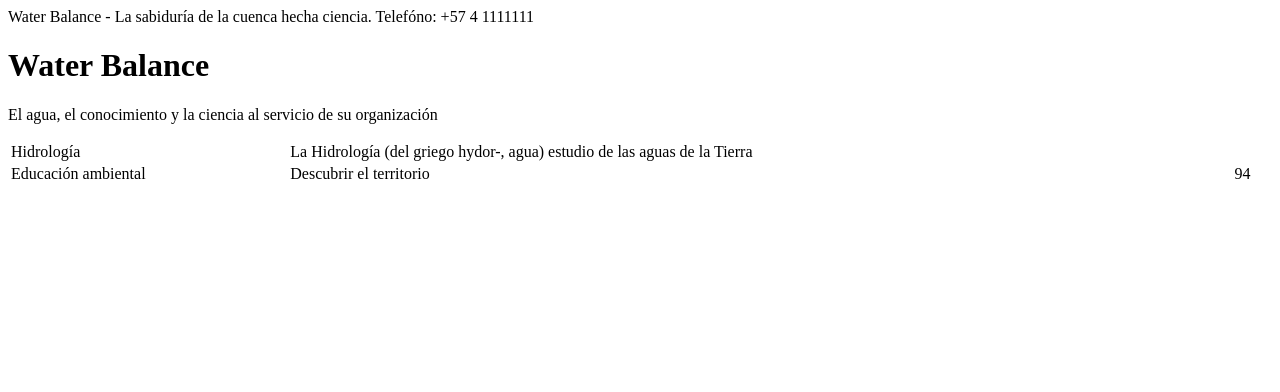
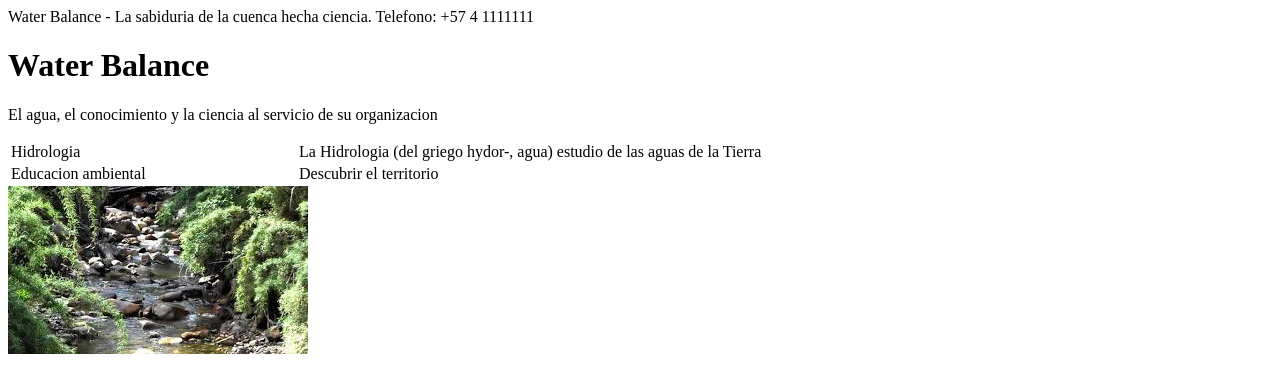
Before and after one commit to tefitacosta/proyect_01, a plain HTML site: page index.html in a window 1280 px wide. Drawn offline with Linux system fonts and the light colour scheme.

Commit message:
con imagen en version local

```diff
--- a/index.html
+++ b/index.html
@@ -1,25 +1,24 @@
 <html>
   <head>
-   Water Balance - La sabiduría de la cuenca hecha ciencia. Telefóno: +57 4 1111111
+   Water Balance - La sabiduria de la cuenca hecha ciencia. Telefono: +57 4 1111111
   </head>
 
   <body>
     <h1>Water Balance</h1>
-    <p> El agua, el conocimiento y la ciencia al servicio de su organización </p>
+    <p> El agua, el conocimiento y la ciencia al servicio de su organizacion </p>
 
         <table style="width:100%">
      <tr>
-       <td>Hidrología</td>
-       <td>La Hidrología (del griego hydor-, agua) estudio de las aguas de la Tierra </td>
+       <td>Hidrologia</td>
+       <td>La Hidrologia (del griego hydor-, agua) estudio de las aguas de la Tierra </td>
      </tr>
      <tr>
-       <td>Educación ambiental </td>
+       <td>Educacion ambiental </td>
        <td>Descubrir el territorio </td>
-       <td>94</td>
      </tr>
     </table>
 
-    <source src="https://upload.wikimedia.org/wikipedia/commons/c/c5/Ciclo-del-agua.jpg" type="mimetype">
+    <img src="../proyect_01/assets/img/cuencaenindex.jpeg" alt="Una cuenca hidrografica">
 
   </body>
 </html>
```
Also changed, not shown: assets/img/cuencaenindex.jpeg (renamed from images/cuencaenindex.jpeg), assets/styles/styles.css (renamed from styles/styles.css).
